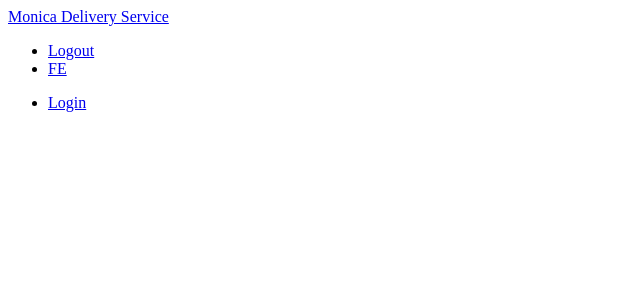
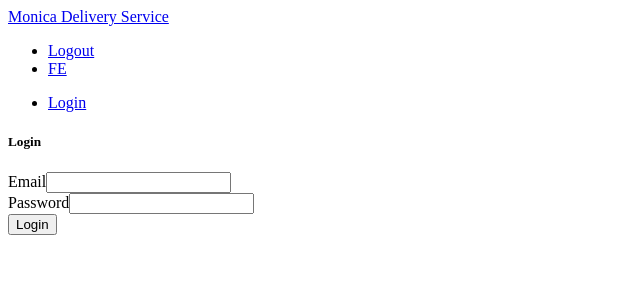
Before and after one commit to fortunee/delivery-service, a React app in the folder client/: page /login in a window 1280 px wide. Shown: the top 300 px of the page, without its empty margins (0-640 px from the left). Built offline with nearby package versions, Linux system fonts and the light colour scheme; the HTML template or start-up script is replaced by a standard one.

Commit message:
Add Login component form

```diff
--- a/client/src/App.js
+++ b/client/src/App.js
@@ -4,6 +4,7 @@ import { BrowserRouter, Switch, Route } from 'react-router-dom';
 import Navbar from './components/layout/Navbar';
 import Dashboard from './components/dashboard/Dashboard';
 import ShipmentEditForm from './components/shipment/ShipmentEditForm';
+import Login from './components/auth/Login';
 
 class App extends Component {
     render() {
@@ -14,6 +15,7 @@ class App extends Component {
                     <Switch>
                         <Route path='/dashboard' component={Dashboard}/>
                         <Route path='/shipment/:id' component={ShipmentEditForm} />
+                        <Route path='/login' component={Login} />
                     </Switch>
                 </div>
             </BrowserRouter>
--- a/client/src/components/auth/Login.js
+++ b/client/src/components/auth/Login.js
@@ -0,0 +1,40 @@
+import React, { Component } from 'react';
+
+class Login extends Component {
+    // state = {
+
+    // }
+
+    handleChange(e) {
+        console.log(e);
+    }
+
+    handleSubmit(e) {
+        console.log(e);
+    }
+
+    render() {
+        return (
+        <div className="container">
+            <form onSubmit={this.handleSubmit} className="white">
+                <h5 className="grey-text text-darken-3">Login</h5>
+                <div className="input-field">
+                    <label htmlFor="email">Email</label>
+                    <input type="email" id="email" onChange={this.handleChange} />
+                </div>
+
+                <div className="input-field">
+                    <label htmlFor="password">Password</label>
+                    <input type="password" id="password" onChange={this.handleChange} />
+                </div>
+
+                <div className="input-field">
+                    <button className="btn pink lighten-1 z-depth-0">Login</button>
+                </div>
+            </form>
+        </div>
+        )
+    }
+}
+
+export default Login;
--- a/client/src/components/layout/LoggedOutLinks.js
+++ b/client/src/components/layout/LoggedOutLinks.js
@@ -4,7 +4,7 @@ import { NavLink } from 'react-router-dom';
 const LoggedOutLinks = () => {
     return (
         <ul className="right">
-            <li><NavLink to="/">Login</NavLink></li>
+            <li><NavLink to="/login">Login</NavLink></li>
         </ul>
     )
 }
```
